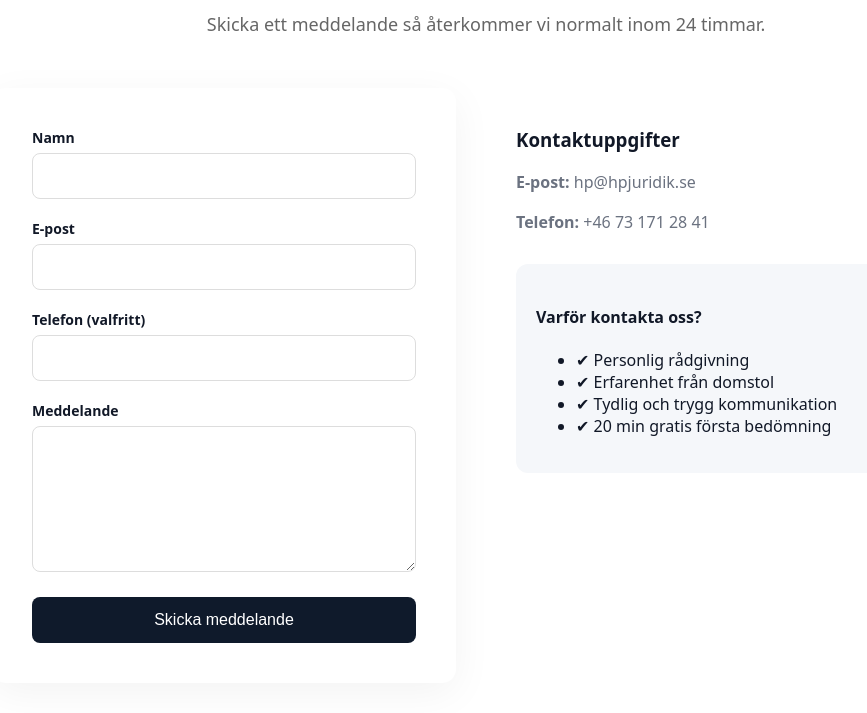
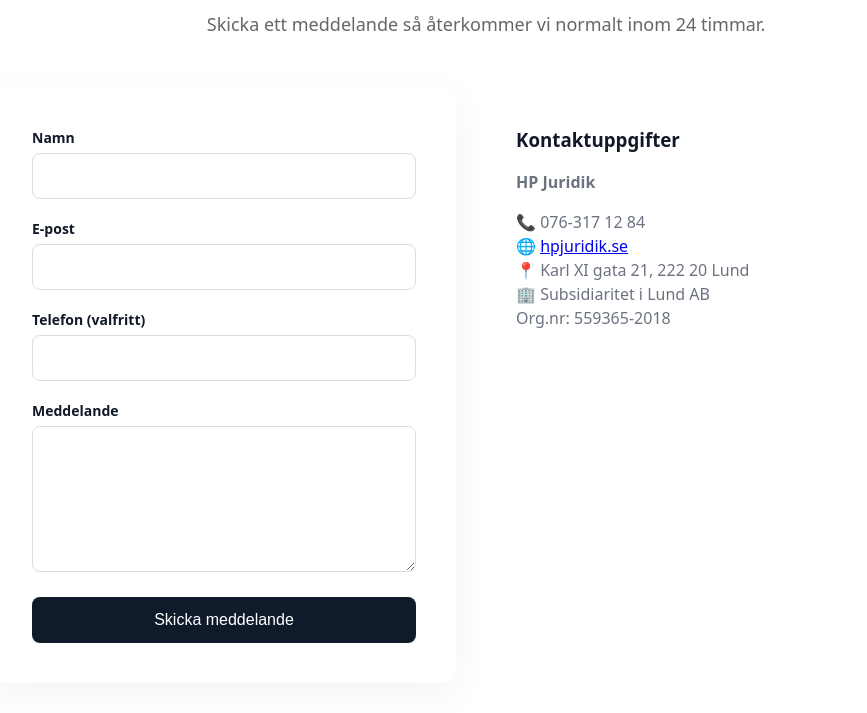
Before and after one commit to optiphyswe-cyber/hpjuridik-web, a FastAPI app: page /kontakta-oss in a window 1280 px wide. Shown: the part 231-944 px from the top of the page, without its empty margins (154-1021 px from the left). Run offline with FastAPI, Linux system fonts and the light colour scheme.

Commit message:
Update contact.html

```diff
--- a/app/templates/pages/contact.html
+++ b/app/templates/pages/contact.html
@@ -61,20 +61,19 @@
 
       </form>
 
-      <div class="contact-info">
-        <h3>Kontaktuppgifter</h3>
-        <p><strong>E-post:</strong> hp@hpjuridik.se</p>
-        <p><strong>Telefon:</strong> +46 73 171 28 41</p>
+    <div class="contact-info">
+    <h3>Kontaktuppgifter</h3>
 
-        <div class="trust-box">
-          <h4>Varför kontakta oss?</h4>
-          <ul>
-            <li>✔ Personlig rådgivning</li>
-            <li>✔ Erfarenhet från domstol</li>
-            <li>✔ Tydlig och trygg kommunikation</li>
-            <li>✔ 20 min gratis första bedömning</li>
-          </ul>
-        </div>
+    <p><strong>HP Juridik</strong></p>
+
+    <p>
+        📞 076-317 12 84<br>
+        🌐 <a href="https://hpjuridik.se" target="_blank">hpjuridik.se</a><br>
+        📍 Karl XI gata 21, 222 20 Lund<br>
+        🏢 Subsidiaritet i Lund AB<br>
+        Org.nr: 559365-2018
+    </p>
+</div>
       </div>
 
     </div>
```
